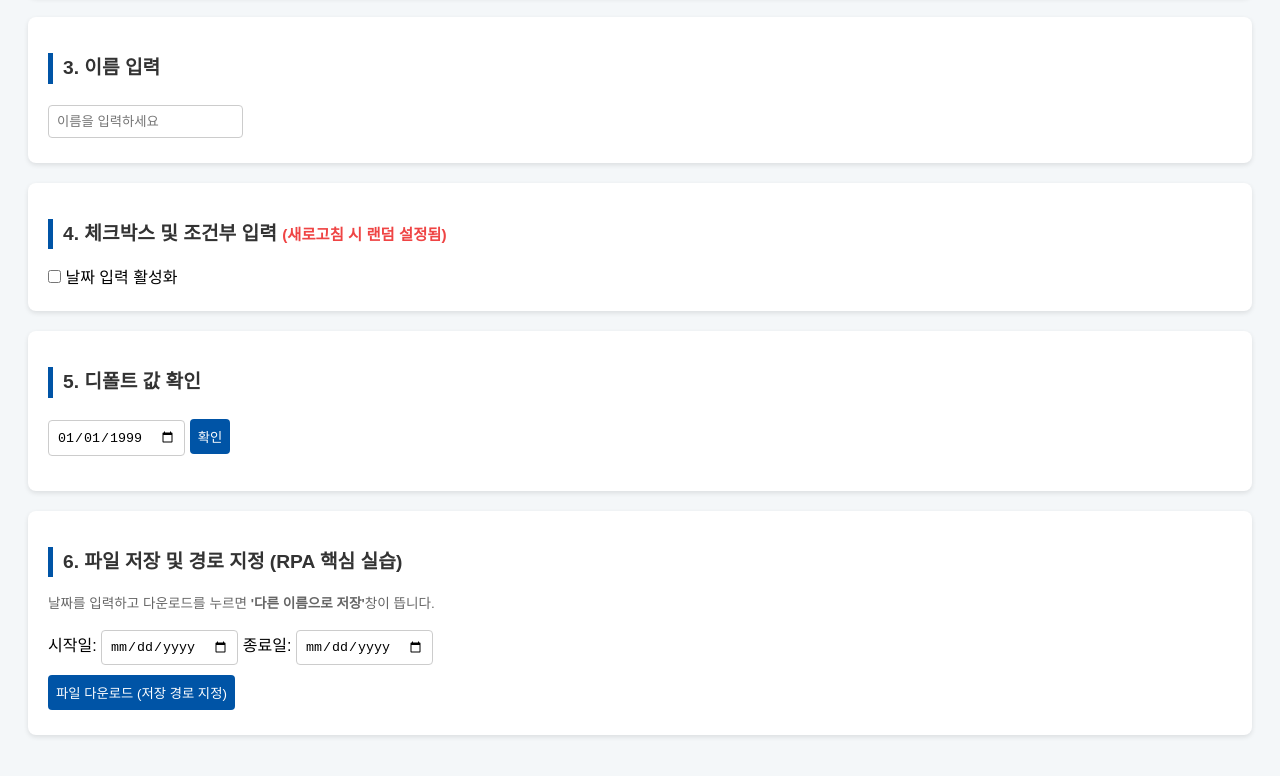
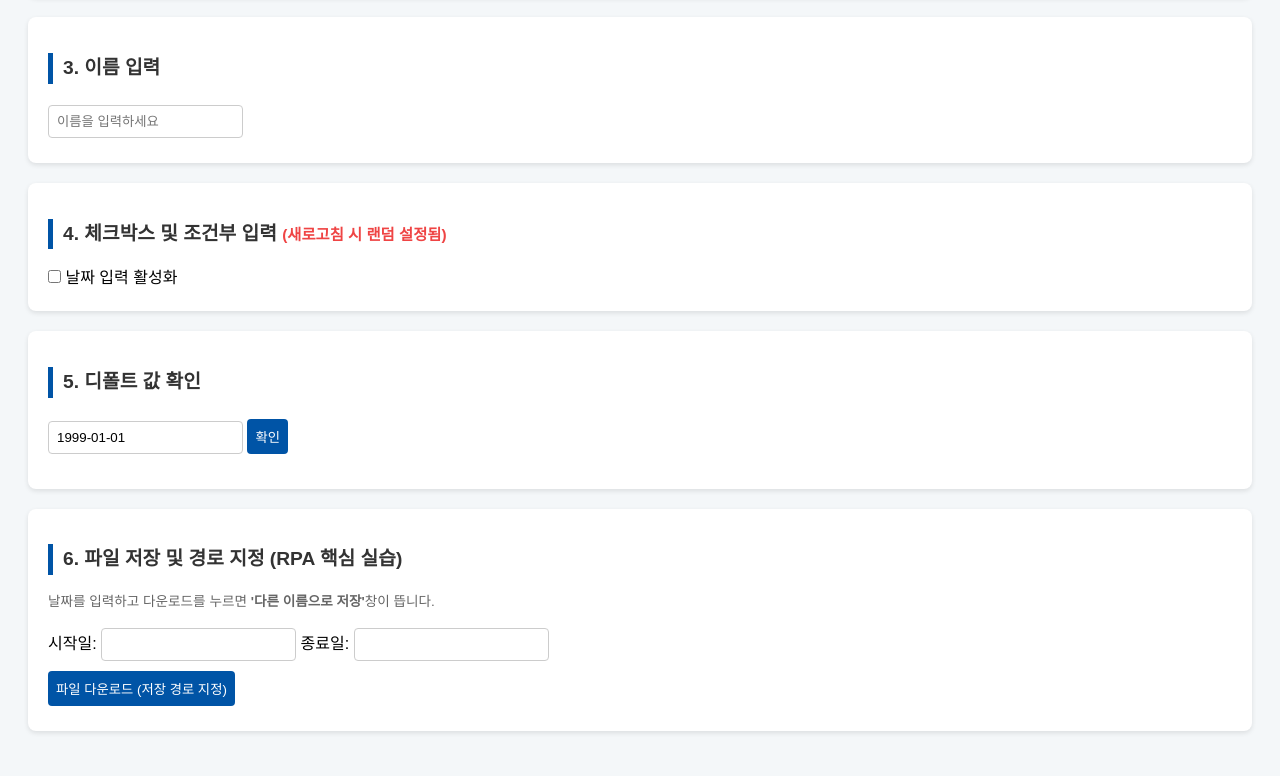
Before and after one commit to slavecom/samsung, a plain HTML site: page index.html in a window 1280 px wide. Shown: the part 476-1252 px from the top of the page. Drawn offline with Linux system fonts and the light colour scheme.

Commit message:
Update index.html

```diff
--- a/index.html
+++ b/index.html
@@ -50,7 +50,7 @@
         <h2>4. 체크박스 및 조건부 입력 <span class="random-info">(새로고침 시 랜덤 설정됨)</span></h2>
         <label><input type="checkbox" id="dateEnableCheck"> 날짜 입력 활성화</label>
         <div id="dateInputs" class="hidden">
-            시작일: <input type="date" id="startDate1"> 종료일: <input type="date" id="endDate1">
+            시작일: <input type="text" id="startDate1"> 종료일: <input type="text" id="endDate1">
             <button onclick="document.getElementById('msg1').innerText='완성되었습니다.'">확인</button>
             <div id="msg1" class="result-msg"></div>
         </div>
@@ -58,7 +58,7 @@
 
     <section id="section5">
         <h2>5. 디폴트 값 확인</h2>
-        <input type="date" id="birthDate" value="1999-01-01">
+        <input type="text" id="birthDate" value="1999-01-01">
         <button onclick="document.getElementById('msg2').innerText='확인되었습니다.'">확인</button>
         <div id="msg2" class="result-msg"></div>
     </section>
@@ -66,8 +66,8 @@
     <section id="section6">
         <h2>6. 파일 저장 및 경로 지정 (RPA 핵심 실습)</h2>
         <p class="info-text">날짜를 입력하고 다운로드를 누르면 <b>'다른 이름으로 저장'</b>창이 뜹니다.</p>
-        시작일: <input type="date" id="startDate2">
-        종료일: <input type="date" id="endDate2">
+        시작일: <input type="text" id="startDate2">
+        종료일: <input type="text" id="endDate2">
         <br>
         <button onclick="simulateSaveAs()">파일 다운로드 (저장 경로 지정)</button>
     </section>
```
